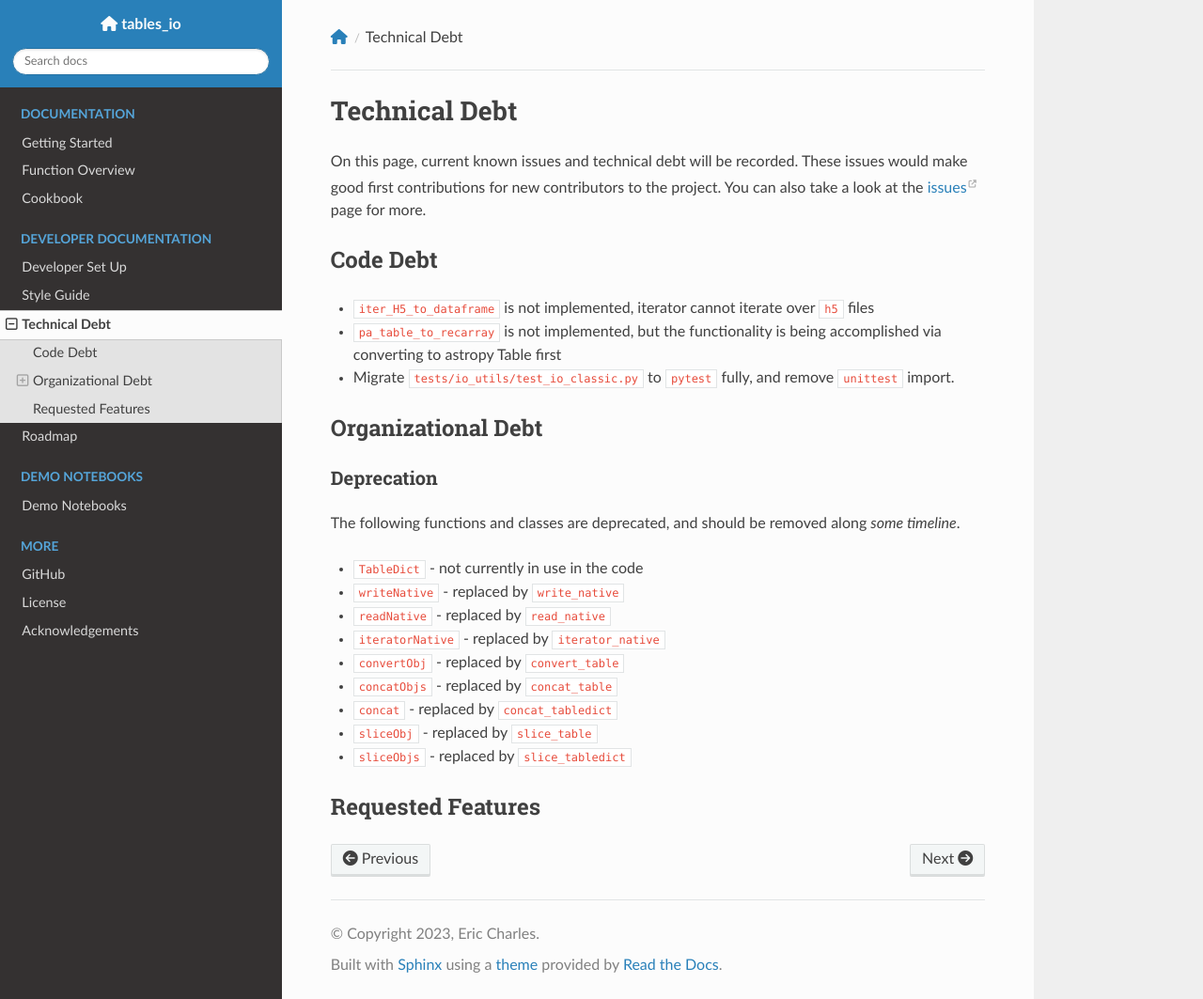
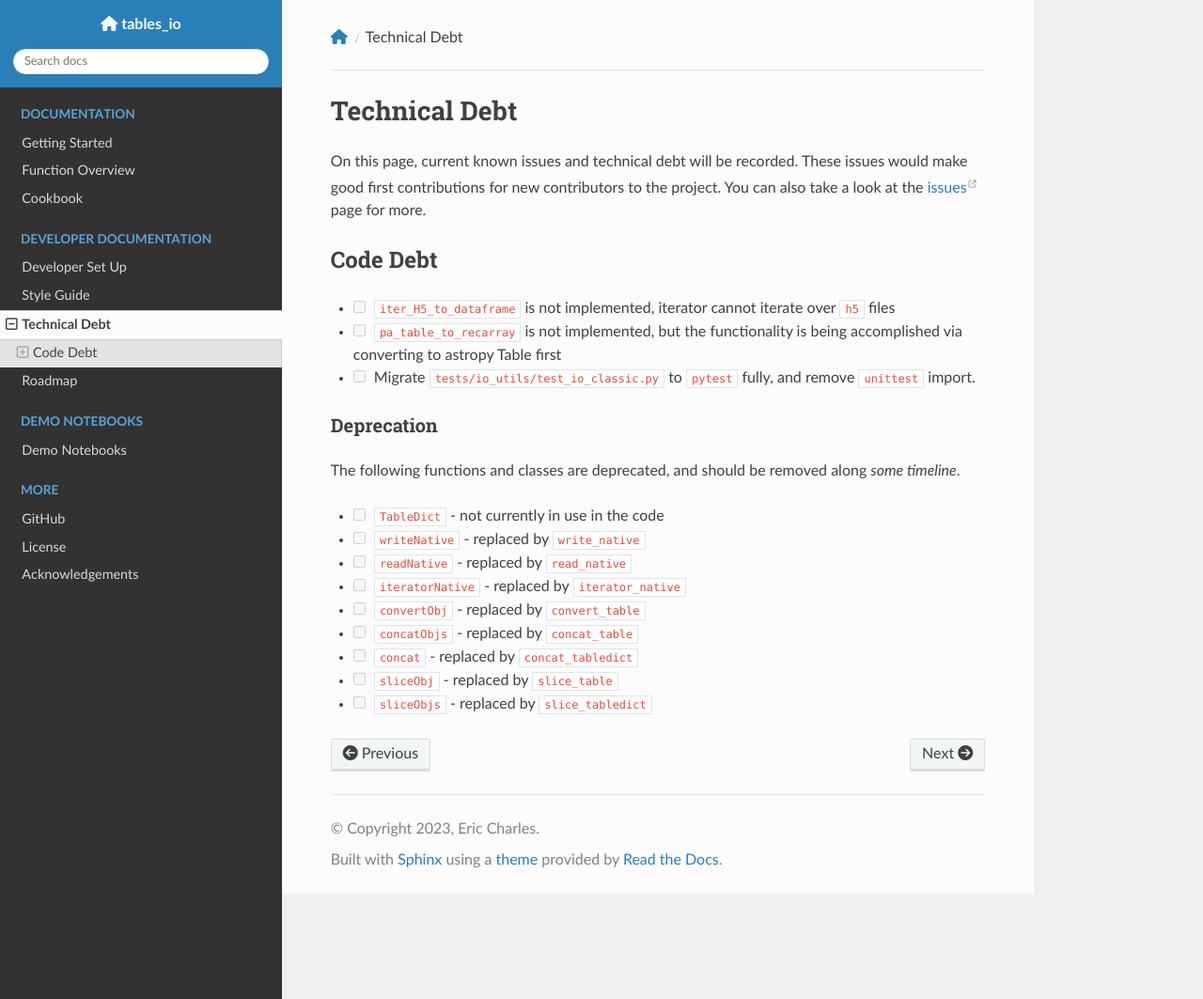
Before and after one commit to LSSTDESC/tables_io, a Sphinx documentation site: the page built from docs/devtechdebt.md, in a window 1280 px wide and 1063 px high. Shown: the whole window at 94% size. Built offline with Sphinx 7.4.7 and the Read the Docs theme 3.1.0, drawn with Linux system fonts in a browser that asks for light colours; nearby versions of some CDN libraries; pages that are not in the unit, such as notebooks, are missing from menus; the version number could not be read and is left out.

Commit message:
misc minor updates to docs

```diff
--- a/docs/conf.py
+++ b/docs/conf.py
@@ -36,7 +36,7 @@ extensions = [
     "sphinx_copybutton",
 ]
 
-myst_enable_extensions = ["colon_fence"]
+myst_enable_extensions = ["colon_fence", "tasklist"]
 myst_heading_anchors = 3
 copybutton_exclude = ".linenos, .gp, .go"
 
--- a/docs/devtechdebt.md
+++ b/docs/devtechdebt.md
@@ -5,24 +5,20 @@ good first contributions for new contributors to the project. You can also take
 
 ## Code Debt
 
-- [`iter_H5_to_dataframe`](#tables_io.io_utils.iterator.iter_H5_to_dataframe) is not implemented, iterator cannot iterate over `h5` files
-- [`pa_table_to_recarray`](#tables_io.conv.conv_table.pa_table_to_recarray) is not implemented, but the functionality is being accomplished via converting to astropy Table first
-- Migrate `tests/io_utils/test_io_classic.py` to `pytest` fully, and remove `unittest` import.
-
-## Organizational Debt
+- [ ] [`iter_H5_to_dataframe`](#tables_io.io_utils.iterator.iter_H5_to_dataframe) is not implemented, iterator cannot iterate over `h5` files
+- [ ] [`pa_table_to_recarray`](#tables_io.conv.conv_table.pa_table_to_recarray) is not implemented, but the functionality is being accomplished via converting to astropy Table first
+- [ ] Migrate `tests/io_utils/test_io_classic.py` to `pytest` fully, and remove `unittest` import.
 
 ### Deprecation
 
 The following functions and classes are deprecated, and should be removed along _some timeline_.
 
-- [`TableDict`](#tables_io.table_dict) - not currently in use in the code
-- [`writeNative`](#tables_io.writeNative) - replaced by [`write_native`](#tables_io.io_utils.write.write_native)
-- [`readNative`](#tables_io.readNative) - replaced by [`read_native`](#tables_io.io_utils.read.read_native)
-- [`iteratorNative`](#tables_io.iteratorNative) - replaced by [`iterator_native`](#tables_io.io_utils.iterator.iterator_native)
-- [`convertObj`](#tables_io.convertObj) - replaced by [`convert_table`](#tables_io.conv.conv_table.convert_table)
-- [`concatObjs`](#tables_io.concatObjs) - replaced by [`concat_table`](#tables_io.utils.concat_utils.concat_table)
-- [`concat`](#tables_io.concat) - replaced by [`concat_tabledict`](#tables_io.utils.concat_utils.concat_tabledict)
-- [`sliceObj`](#tables_io.sliceObj) - replaced by [`slice_table`](#tables_io.utils.slice_utils.slice_table)
-- [`sliceObjs`](#tables_io.sliceObjs) - replaced by [`slice_tabledict`](#tables_io.utils.slice_utils.slice_tabledict)
-
-## Requested Features
+- [ ] [`TableDict`](#tables_io.table_dict) - not currently in use in the code
+- [ ] [`writeNative`](#tables_io.writeNative) - replaced by [`write_native`](#tables_io.io_utils.write.write_native)
+- [ ] [`readNative`](#tables_io.readNative) - replaced by [`read_native`](#tables_io.io_utils.read.read_native)
+- [ ] [`iteratorNative`](#tables_io.iteratorNative) - replaced by [`iterator_native`](#tables_io.io_utils.iterator.iterator_native)
+- [ ] [`convertObj`](#tables_io.convertObj) - replaced by [`convert_table`](#tables_io.conv.conv_table.convert_table)
+- [ ] [`concatObjs`](#tables_io.concatObjs) - replaced by [`concat_table`](#tables_io.utils.concat_utils.concat_table)
+- [ ] [`concat`](#tables_io.concat) - replaced by [`concat_tabledict`](#tables_io.utils.concat_utils.concat_tabledict)
+- [ ] [`sliceObj`](#tables_io.sliceObj) - replaced by [`slice_table`](#tables_io.utils.slice_utils.slice_table)
+- [ ] [`sliceObjs`](#tables_io.sliceObjs) - replaced by [`slice_tabledict`](#tables_io.utils.slice_utils.slice_tabledict)
--- a/docs/index.rst
+++ b/docs/index.rst
@@ -4,6 +4,7 @@ tables_io: Tabular data read/write interface
 
 
 ``tables_io`` provides an interface for a variety of non-ASCII file formats that are commonly used within the `LSST DESC collaboration <https://lsstdesc.org/>`_. It allows users to read in data from multiple types of files through one convenient interface.
+The code can be found on `Github <https://github.com/LSSTDESC/tables_io>`_.
 
 Features:
 ---------
```
Also changed, not shown: docs/devstyle.md (+1 -1 lines).
